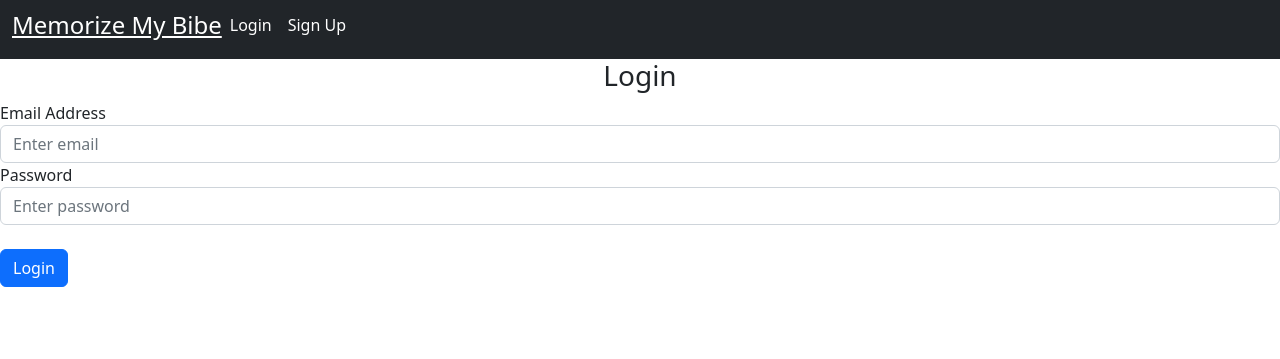
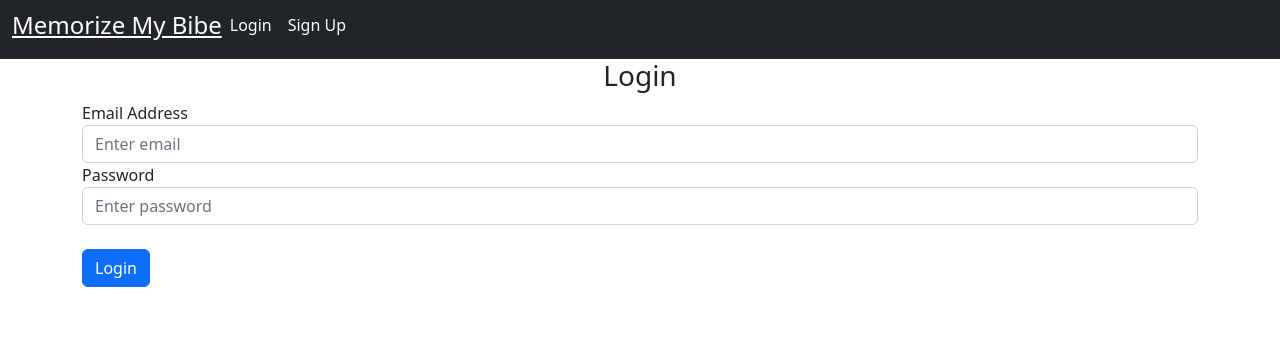
Before and after one commit to TJspeedbump/MemorizeMyBible, a Flask app: page /login in a window 1280 px wide. Shown: the top 359 px of the page. Run offline with Flask 2, Linux system fonts and the light colour scheme; parts of the project's set-up code (start-up, migrations or seed data) failed here and were passed over.

Commit message:
worked on the login html

```diff
--- a/app/templates/login.html
+++ b/app/templates/login.html
@@ -1,8 +1,8 @@
-{% extends "base.html" %}{% block title %}Login{% endblock %}
-{% block content %}
-<form method="POST">
+{% extends "base.html" %} {% block title %}Login{% endblock %}
+{% block content%}
+  <form method="POST">
     <h3 align="center">Login</h3>
-    <div class="form-group">
+    <div class="form-group; container" padding="15px">
       <label for="email">Email Address</label>
       <input
         type="email"
@@ -12,7 +12,7 @@
         placeholder="Enter email"
       />
     </div>
-    <div class="form-group">
+    <div class="form-group; container">
       <label for="password">Password</label>
       <input
         type="password"
@@ -22,7 +22,9 @@
         placeholder="Enter password"
       />
     </div>
-    <br />
-    <button type="submit" class="btn btn-primary">Login</button>
+    <br/>
+    <div class="container">
+      <button type="submit" class="btn btn-primary">Login</button>
+    </div>
   </form>
 {% endblock %}
```
